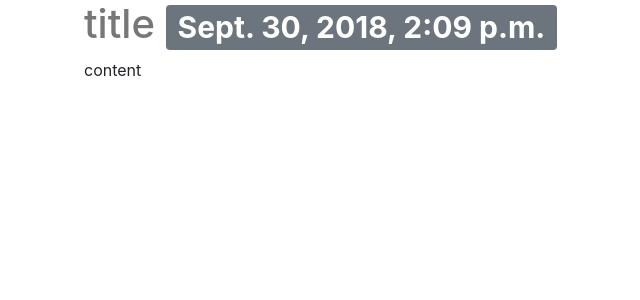
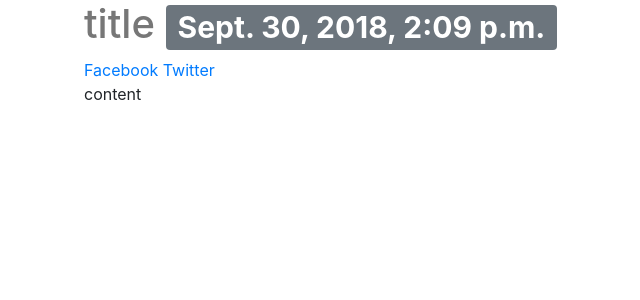
Before and after one commit to kawalot/buryachok, a Django app: template src/templates/post_detail.html in a window 1280 px wide. Shown: the top 300 px of the page, without its empty margins (16-656 px from the left). Run offline with Django 3.2, Linux system fonts and the light colour scheme; data comes from the database, SQL or seed files in the repository; the template is opened without the code that fills it: values that come from a table or form of the project are taken from there, most other values are stand-ins (such as "Sample title", 1, 10 or a date in 2020); some libraries are stand-ins or nearby versions.

Commit message:
Added facebook and twitter links

```diff
--- a/src/posts/views.py
+++ b/src/posts/views.py
@@ -1,3 +1,5 @@
+from urllib.parse import quote_plus
+
 from django.contrib import messages
 from django.http import HttpResponse, HttpResponseRedirect
 from django.shortcuts import render, get_object_or_404, redirect
@@ -23,8 +25,10 @@ def post_create(request):
 
 def post_detail(request, slug=None):
     instance = get_object_or_404(Post, slug=slug)
+    share_string = quote_plus(instance.content)
     context = {
-        "object": instance
+        "object": instance,
+        "share_string": share_string,
     }
     return render(request, "post_detail.html", context)
 
--- a/src/templates/post_detail.html
+++ b/src/templates/post_detail.html
@@ -10,6 +10,8 @@
     <img src='{{ object.image.url }}' class='img-responsive' />
     {% endif %}
 <h1>{{ object.title }} <span class="badge badge-secondary">{{ object.timestamp }}</span></h1>
+<a href="https://www.facebook.com/sharer/sharer.php?u={{ request.build_absolute_uri }}">Facebook</a>
+<a href="https://twitter.com/home?status={{ share_string }}%20{{ request.build_absolute_uri }}">Twitter</a>
 	{{ object.content|linebreaks}}
 </div>
 {% endblock content %}
```
